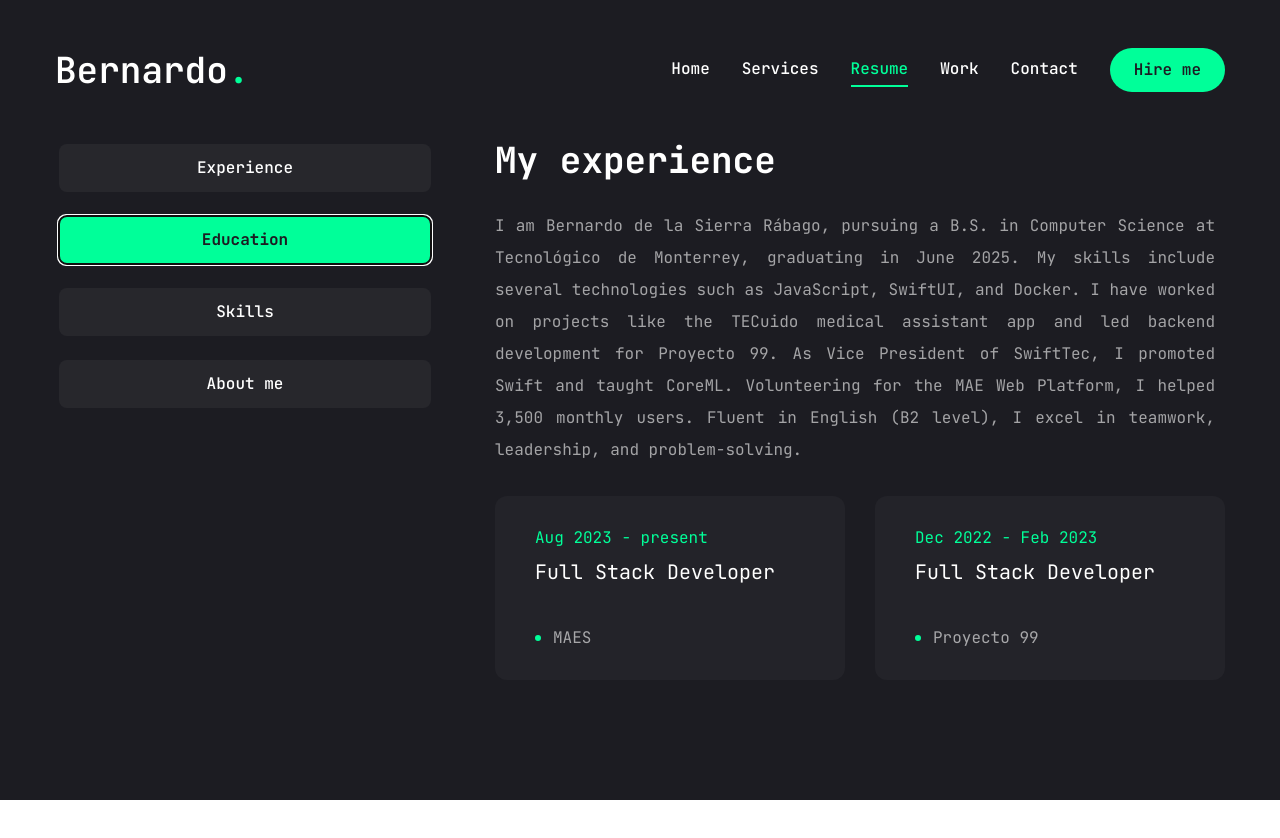
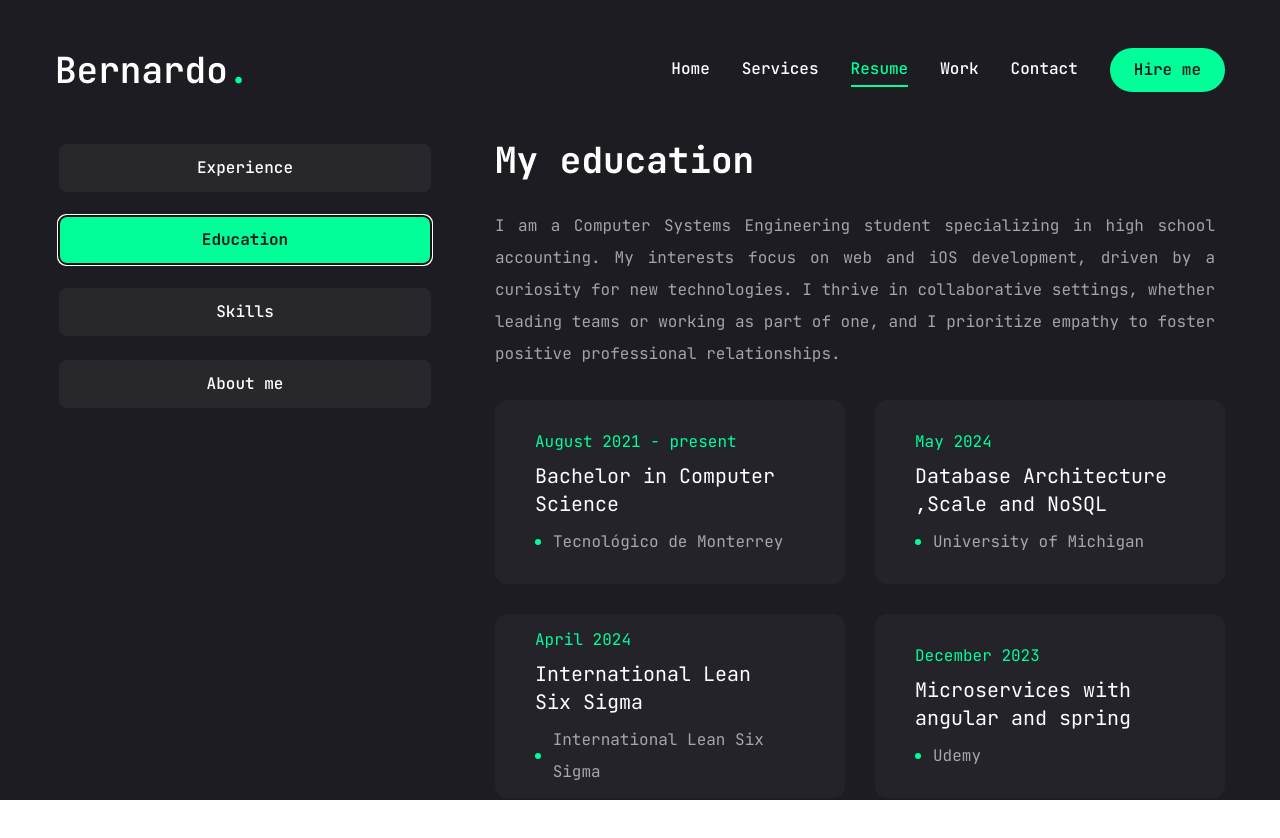
Before and after one commit to Bdelas777/portafolio, a Next.js app: page /resume in a window 1280 px wide. Both pictures are taken after a click on the tab "Education". Shown: the top 838 px of the page. After the commit the page ends 800 px from the top, so only its background shows below. Built offline with nearby package versions, Linux system fonts and the light colour scheme.

Commit message:
feat: add education

```diff
--- a/app/resume/page.jsx
+++ b/app/resume/page.jsx
@@ -68,7 +68,7 @@ const education = {
     },
     {
       institution: 'University of Michigan',
-      degree: ' Database Architecture, Scale, and NoSQL with  Elasticsearch',
+      degree: ' Database Architecture ,Scale and NoSQL ',
       duration:'May 2024'
     },
     {
@@ -118,7 +118,7 @@ const education = {
     },
     {
       institution: 'Carlos Slim foundation',
-      degree: 'Diploma in website and mobile application development',
+      degree: 'Diploma in website and mobile apps',
       duration:'December 2020'
     },
     {
@@ -237,24 +237,24 @@ const Resume = () => {
             </TabsContent>
              {/* education */}
             <TabsContent  value="education" className="w-full">
-            <div className='flex flex-col gap-[30px] text-center xl:text-left'>
-                <h3 className='text-4xl font-bold'>{experience.title}</h3>
-                <p className='max-w-[720px] text-white/60 mx-auto xl:mx-0 text-justify'>{experience.description}</p>
+             <div className='flex flex-col gap-[30px] text-center xl:text-left'>
+                <h3 className='text-4xl font-bold'>{education.title}</h3>
+                <p className='max-w-[720px] text-white/60 mx-auto xl:mx-0 text-justify'>{education.description}</p>
                 <ScrollArea className="h-[400px]">
                   <ul className='grid grid-cols-1 xl:grid-cols-2 gap-[30px]'>
-                    {experience.items.map((item, index)=>{
+                    {education.items.map((item, index)=>{
                       return (
                         <li key={index} className='bg-[#232329] h-[184px] py-6 px-10 rounded-xl flex flex-col justify-center items-center lg:items-start gap-1'>
                           <span className='text-accent'>
                             {item.duration}
                           </span>
                           <h3 className='text-xl max-w-[260px] min-h-[60px] text-center lg:text-left'>
-                            {item.position}
+                            {item.degree}
                           </h3>
                           <div className='flex items-center gap-3'>
                             <span className='w-[6px] h-[6px] rounded-full bg-accent'>
                             </span>
-                            <p className='text-white/60'>{item.company}</p>
+                            <p className='text-white/60'>{item.institution}</p>
                           </div>
                         </li>
                       )
```
